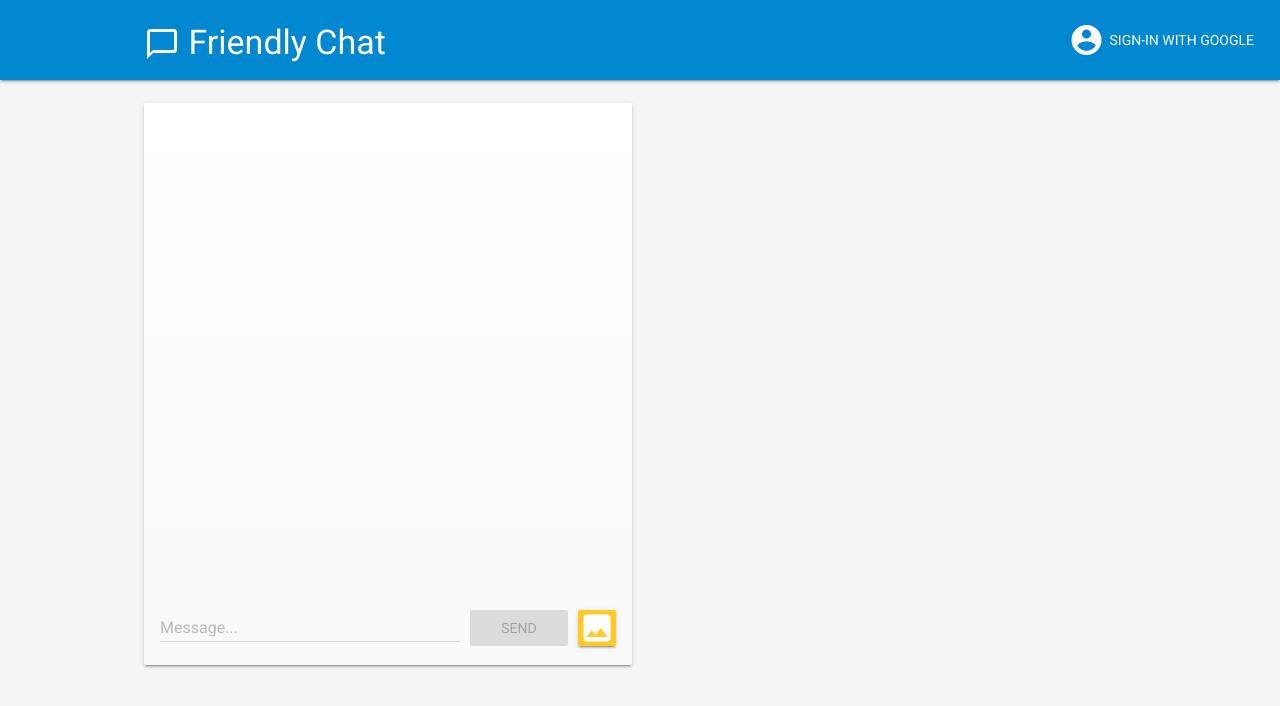
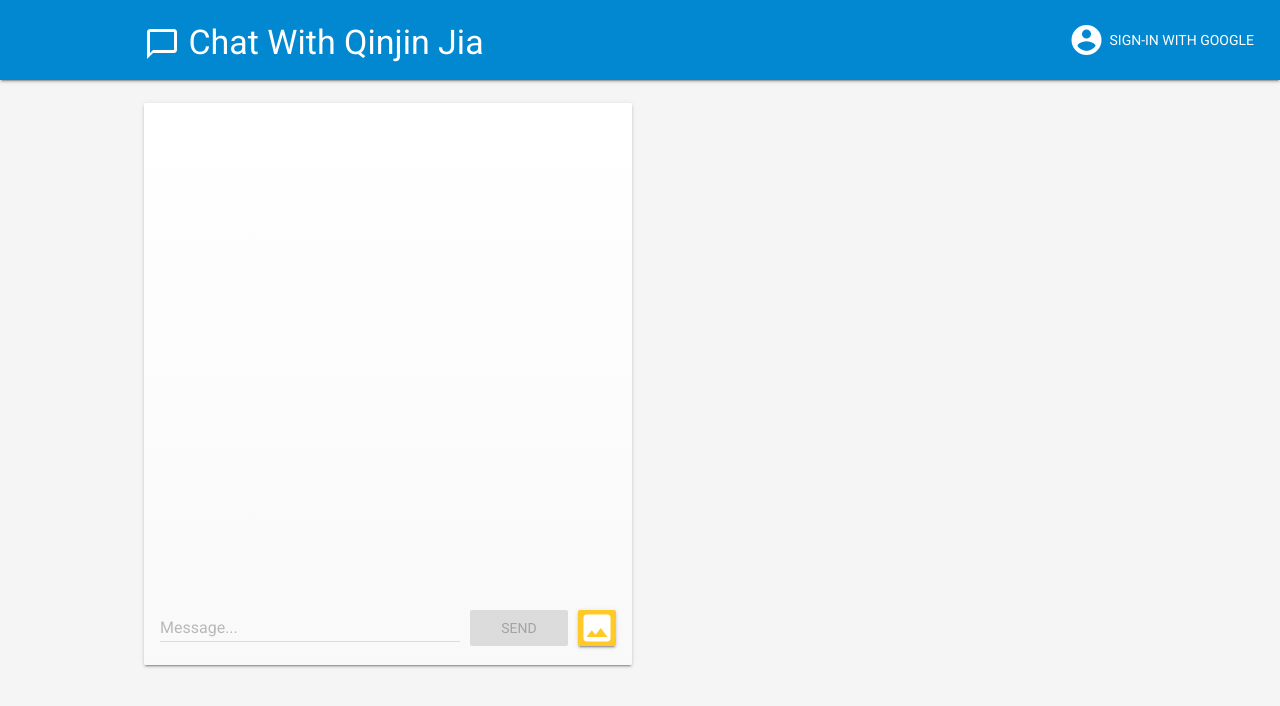
Before and after one commit to qinjinjia/ec601_miniproject, a plain HTML site: page web-start/index.html in a window 1280 px wide. Drawn offline with nearby package versions, Linux system fonts and the light colour scheme; some packages are replaced by stand-ins of ours; no server answers.

Commit message:
Update index.html

```diff
--- a/web-start/index.html
+++ b/web-start/index.html
@@ -17,7 +17,7 @@
   <meta http-equiv="X-UA-Compatible" content="IE=edge">
   <meta name="description" content="Learn how to use the Firebase platform on the Web">
   <meta name="viewport" content="width=device-width, initial-scale=1.0">
-  <title>Friendly Chat</title>
+  <title>Chat With Qinjin Jia</title>
 
   <!-- Disable tap highlight on IE -->
   <meta name="msapplication-tap-highlight" content="no">
@@ -56,7 +56,7 @@
   <header class="mdl-layout__header mdl-color-text--white mdl-color--light-blue-700">
     <div class="mdl-cell mdl-cell--12-col mdl-cell--12-col-tablet mdl-grid">
       <div class="mdl-layout__header-row mdl-cell mdl-cell--12-col mdl-cell--12-col-tablet mdl-cell--12-col-desktop">
-        <h3><i class="material-icons">chat_bubble_outline</i> Friendly Chat</h3>
+        <h3><i class="material-icons">chat_bubble_outline</i> Chat With Qinjin Jia</h3>
       </div>
       <div id="user-container">
         <div hidden id="user-pic"></div>
```
